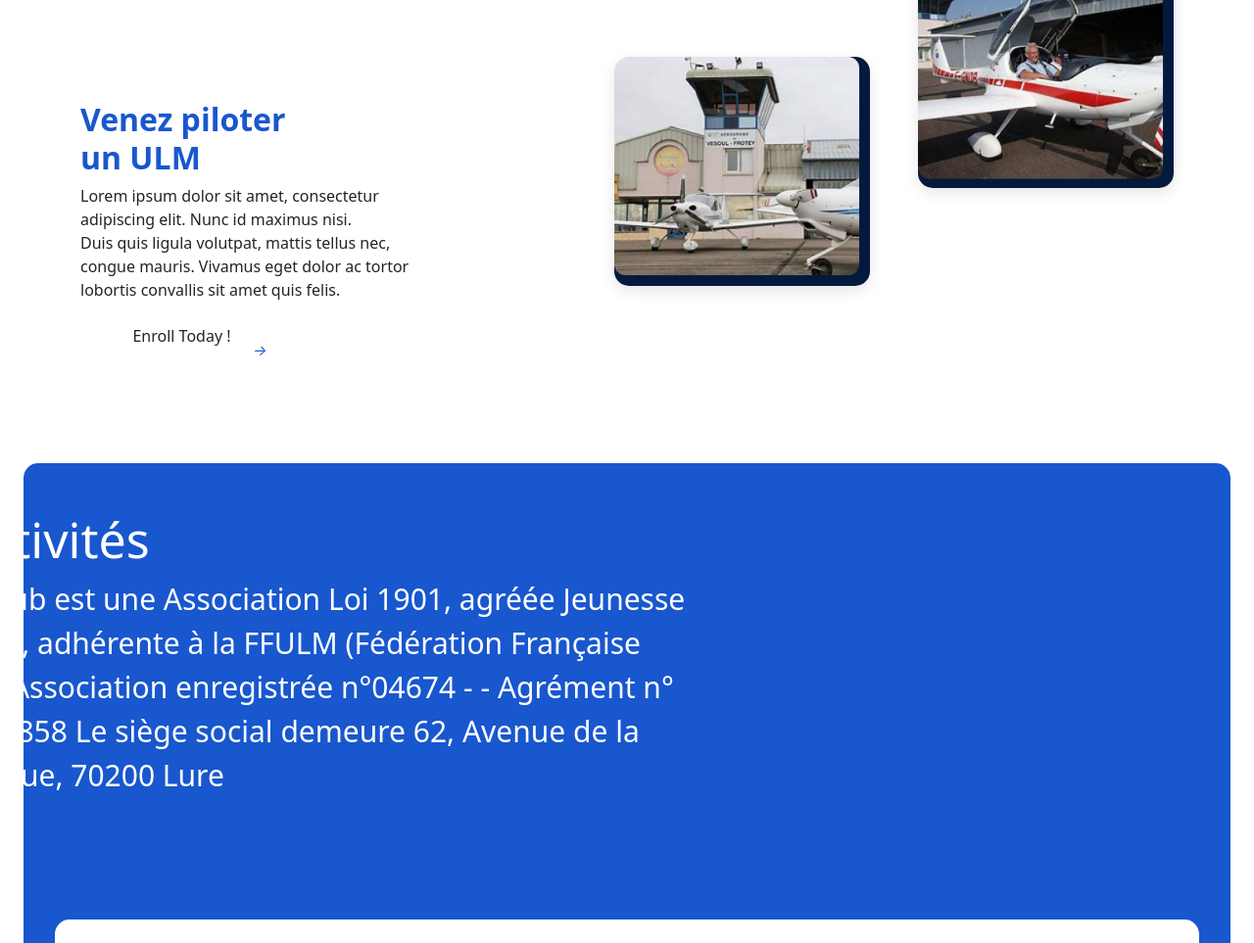
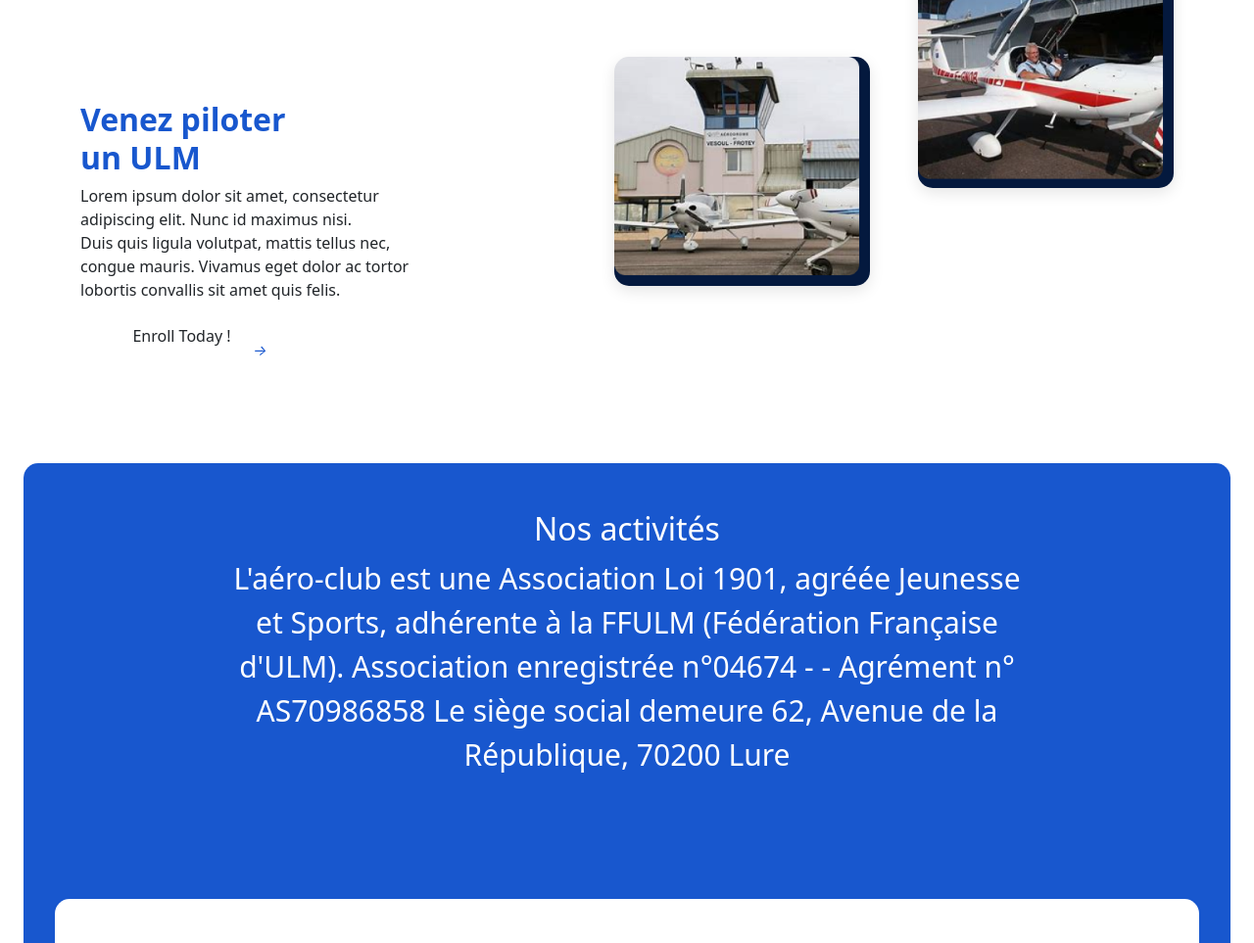
Before and after one commit to Kamimou/bootstrapacf2l, a plain HTML site: page LACHAB-TCH_ACF2L/htmlbootstap/index.html in a window 1280 px wide. Shown: the part 281-1244 px from the top of the page at 98% size. Drawn offline with nearby package versions, Linux system fonts and the light colour scheme; a script that the page names is missing; files whose address does not match are found by name.

Commit message:
centrer les textes

```diff
--- a/LACHAB-TCH_ACF2L/css/main.css
+++ b/LACHAB-TCH_ACF2L/css/main.css
@@ -248,7 +248,7 @@ font-weight: bold;
     border-radius:15px ;
 }
 
-.titreactivité{
+.titreactivité-align{
     margin-left: -200px;
      font-size: 50px;
 }
--- a/LACHAB-TCH_ACF2L/htmlbootstap/index.html
+++ b/LACHAB-TCH_ACF2L/htmlbootstap/index.html
@@ -59,7 +59,7 @@
 <!-- nav bar -->
 
 <section class="container custom-section">
-    <div class=" row align-items">
+    <div class="row align-items">
         <!-- Colonne de gauche avec texte et bouton -->
         <div class="divbien col-md-6">
             <h1 class="display-4">Bienvenue dans notre association</h1>
@@ -90,12 +90,12 @@
 
 
 <!-- partie Nos activité  -->
-<div class="divbleu container-fluid">
+<div class="divbleu container-fluid mx-auto">
     <section class="activities-section">
         <div class="main-content">
-            <h2 class="titreactivité ">Nos activités</h2>
+            <h2 class="titreactivité text-center">Nos activités</h2>
 
-            <div class="description1">
+            <div class="description1 mx-auto text-center">
                 <p>L'aéro-club est une Association Loi 1901, agréée Jeunesse et Sports, adhérente à la FFULM (Fédération Française d'ULM). Association enregistrée n°04674 - - Agrément n° AS70986858 Le siège social demeure 62, Avenue de la République, 70200 Lure</p>
             </div>
 
```
